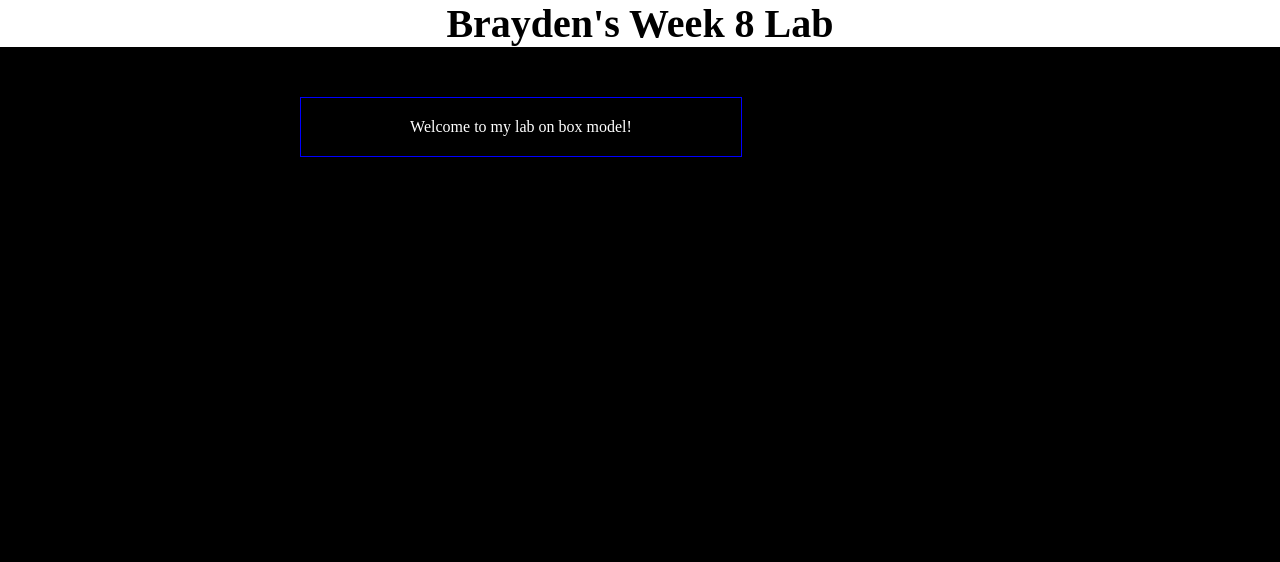
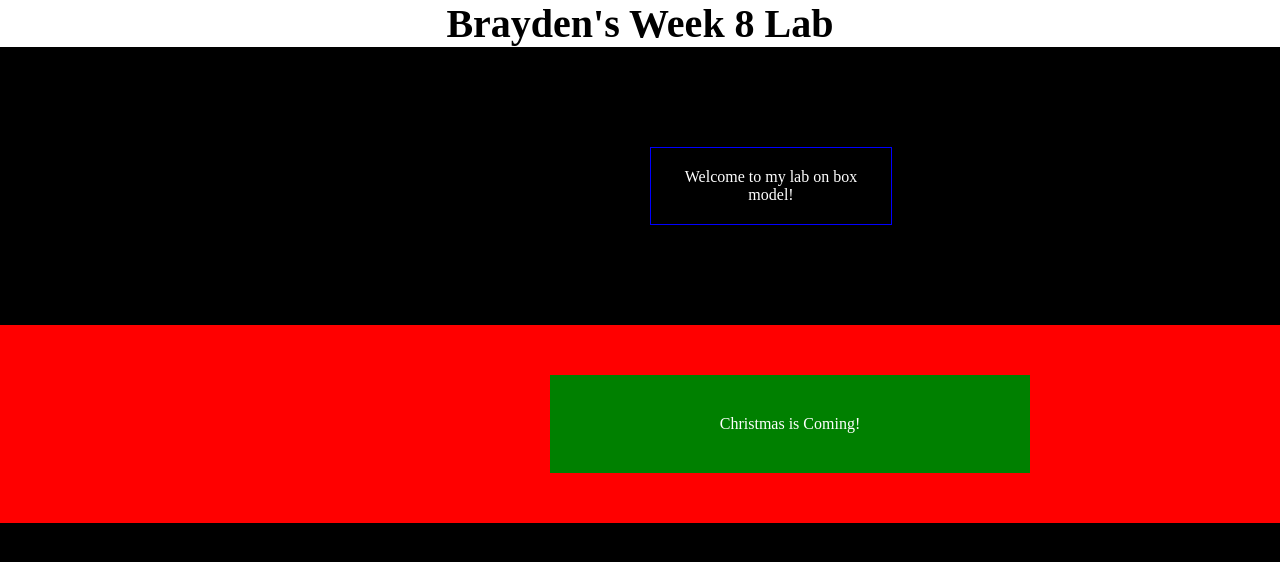
Before and after one commit to pedersen13/code, a plain HTML site: page index_week11.html in a window 1280 px wide. Drawn offline with Linux system fonts and the light colour scheme.

Commit message:
Add files via upload

```diff
--- a/index_week11.html
+++ b/index_week11.html
@@ -6,19 +6,23 @@
         <link href="styles_week11.css" rel="stylesheet" type="text/css">
     </head>
     <body>
+
+
+<div class="full">
         <div class="menu">
             <h1>Brayden's Week 8 Lab</h1>
         </div>
         <div class="intro">
             <p>Welcome to my lab on box model!</p>
         </div>
-        <!-- Uncomment this part for Task 2 -->
-        <!--
-        <div class="full-box" style="overflow: auto;">
-            <div class="middle-box" style="overflow: auto;">
-                <p>Christmas is Coming!</p>
-            </div>
-        </div>
-        -->
+
+<div class="full-box" style="overflow: auto;">
+
+<div class="middle-box" style="overflow: auto;">
+<p>Christmas is Coming!</p>
+
+</div>
+</div>
+</div>
 
 </body></html>
--- a/styles_week11.css
+++ b/styles_week11.css
@@ -4,7 +4,10 @@
 
 }
 
+
 body{
+    padding:0;
+    margin:0;
     background-color: black;
 
 }
@@ -14,6 +17,7 @@ text-align: center;
 background-color: white;
 color: black;
 font-size: 20px;
+
 }
 
 div.intro{
@@ -21,10 +25,24 @@ div.intro{
 text-align: center;
 color: white;
 
-width: 400px;
+width: 200px;
 padding: 20px;
 border: 1px solid blue;
-margin: 50px 70px 50px 300px;
+margin: 100px 1000px 100px 650px;
+overflow-y:scroll;
+}
 
+div.full-box{
+background-color: red;
 
 }
+
+div.middle-box{
+background-color: green;
+color:white;
+text-align: center;
+width: 400px;
+padding: 40px;
+margin: 50px 1000px 50px 550px;
+
+}
```
